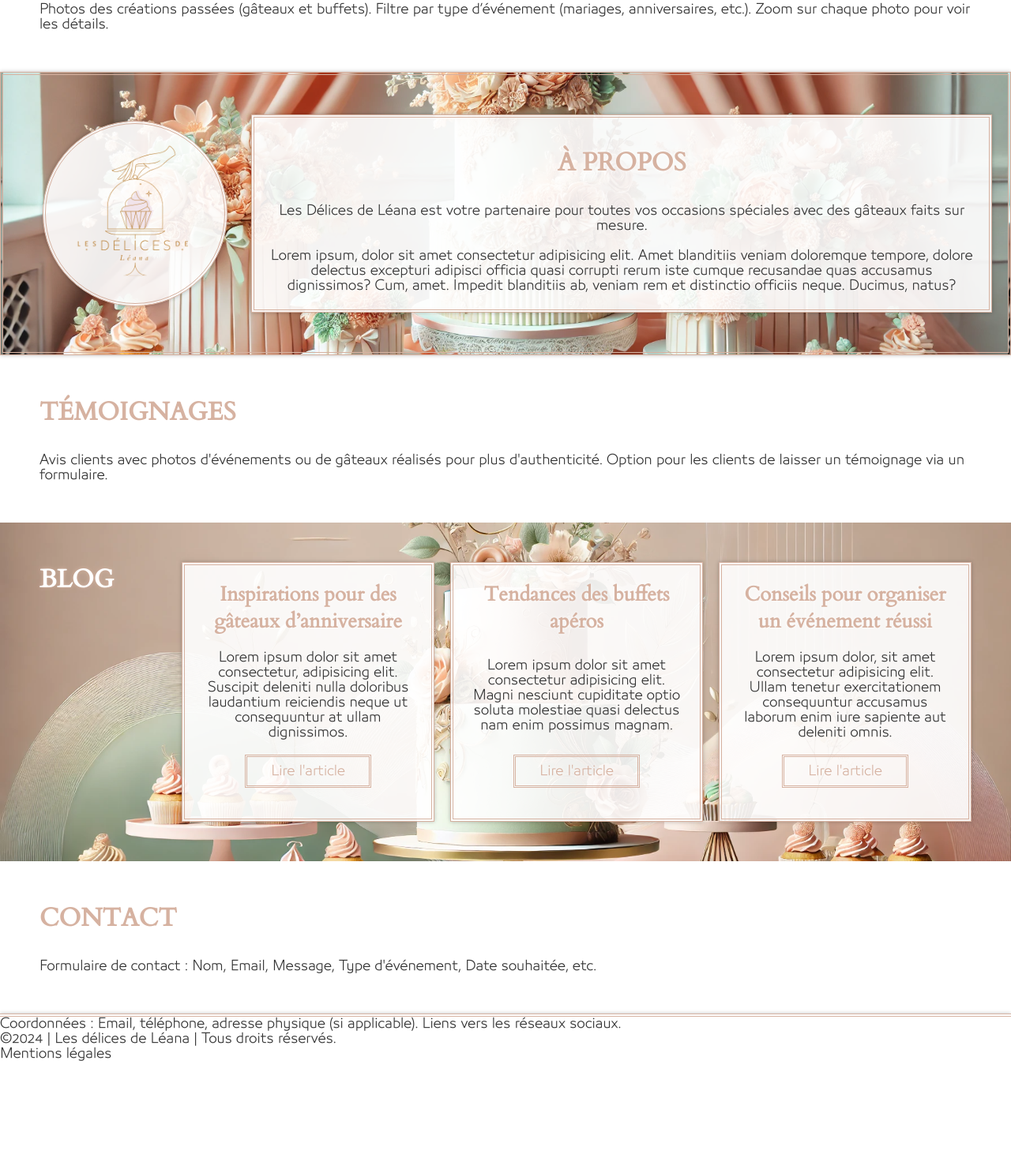
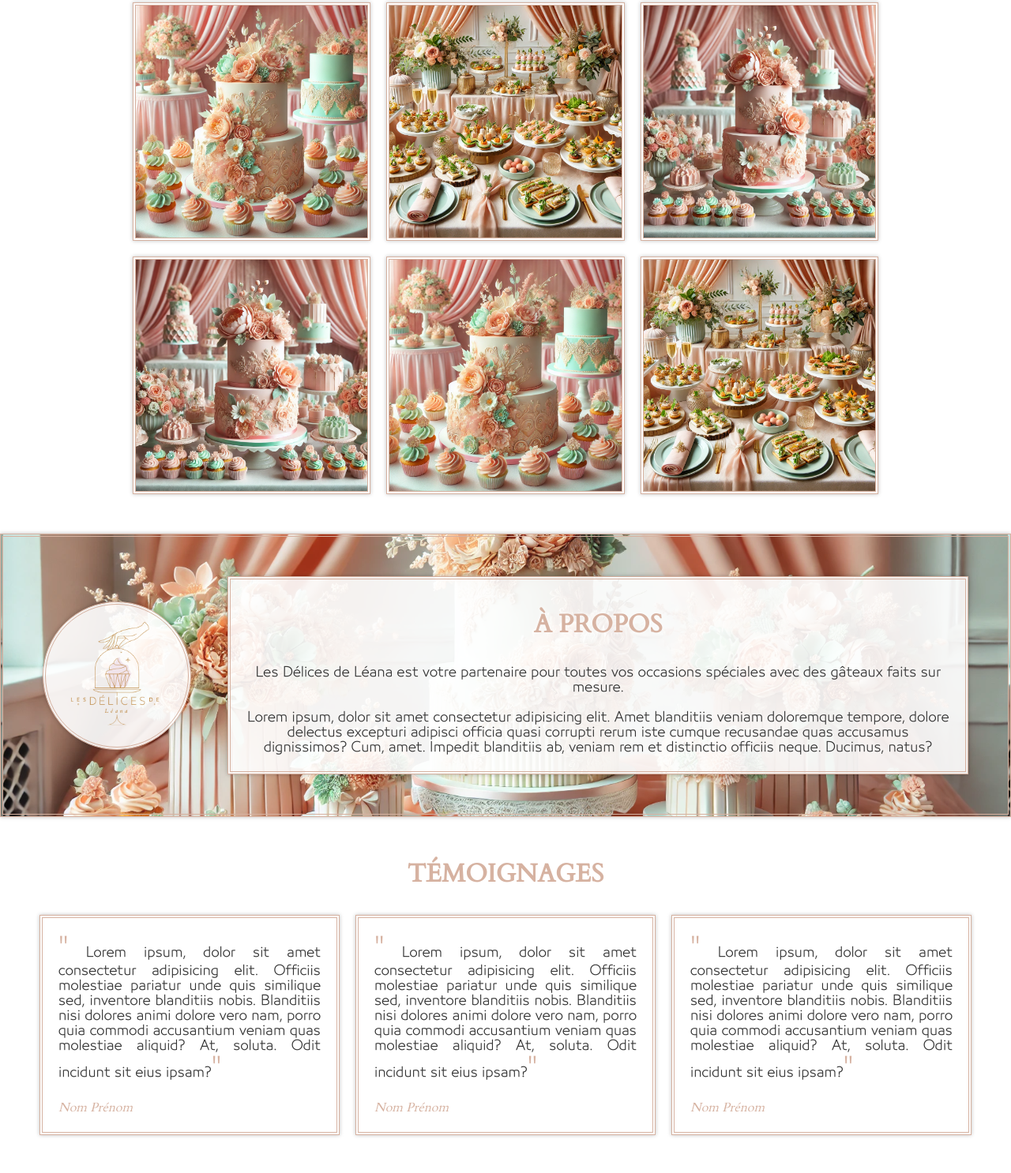
Before and after one commit to Webilys/LesDelicesDeLeana, a plain HTML site: page index.html in a window 1280 px wide. Shown: the part 1707-3193 px from the top of the page at 79% size. Before the commit the page ends 3052 px from the top, so only its background shows below. Drawn offline with Linux system fonts and the light colour scheme.

Commit message:
17/10/24 15:01

```diff
--- a/assets/styles/pages/_home.scss
+++ b/assets/styles/pages/_home.scss
@@ -84,6 +84,28 @@
   }
 }
 
+#galerie {
+  h2 {
+    text-align: center;
+  }
+
+  #galerie-container {
+    width: 80%;
+    margin: 0 auto;
+    display: grid;
+    grid-template-columns: repeat(3, 1fr);
+    gap: 20px;
+    justify-content: center;
+    align-items: center;
+
+    img {
+      width: 100%;
+      box-shadow: 0 0 5px $blackShadow;
+      border: 4px double $color1;
+    }
+  }
+}
+
 #a-propos {
   background: url(../img/1.webp) center/cover;
   width: 100%;
@@ -94,11 +116,10 @@
     #about-container {
       display: grid;
       grid-template-columns: 20% 80%;
-      gap: 30px;
       align-items: center;
 
       img {
-        width: 100%;
+        width: 80%;
         box-shadow: 0 0 5px $blackShadow;
         border-radius: 360px;
         border: 4px double $color1;
@@ -121,6 +142,39 @@
         h2 {
           padding-top: 15px;
         }
+      }
+    }
+  }
+}
+
+#temoignages {
+  h2 {
+    text-align: center;
+  }
+
+  #temoignages-container {
+    display: grid;
+    grid-template-columns: repeat(3, 1fr);
+    gap: 20px;
+
+    .temoignage {
+      border: 4px double $color1;
+      padding: 20px;
+      box-shadow: 0 0 5px $blackShadow;
+      display: flex;
+      justify-content: center;
+      align-items: center;
+      text-align: justify;
+
+      .quote {
+        color: $color1;
+        font-size: 2rem;
+      }
+
+      .nom-temoignage {
+        color: $color1;
+        font-family: $font2;
+        font-style: italic;
       }
     }
   }
--- a/index.html
+++ b/index.html
@@ -81,11 +81,20 @@
       </section>
       <section id="galerie">
         <h2>Galerie</h2>
-        <p>
-          Photos des créations passées (gâteaux et buffets). Filtre par type
-          d’événement (mariages, anniversaires, etc.). Zoom sur chaque photo
-          pour voir les détails.
-        </p>
+        <div id="galerie-container">
+          <img
+            src="./assets/img/gateau-sur-mesure.webp"
+            alt="Gâteau sur mesure"
+          />
+          <img src="./assets/img/buffet.webp" alt="Buffet" />
+          <img src="./assets/img/autres-services.webp" alt="autres-services" />
+          <img src="./assets/img/autres-services.webp" alt="Autres services" />
+          <img
+            src="./assets/img/gateau-sur-mesure.webp"
+            alt="Gâteau sur mesure"
+          />
+          <img src="./assets/img/buffet.webp" alt="Buffet" />
+        </div>
       </section>
       <section id="a-propos">
         <div id="a-propos-container">
@@ -114,11 +123,41 @@
       </section>
       <section id="temoignages">
         <h2>Témoignages</h2>
-        <p>
-          Avis clients avec photos d'événements ou de gâteaux réalisés pour plus
-          d'authenticité. Option pour les clients de laisser un témoignage via
-          un formulaire.
-        </p>
+        <div id="temoignages-container">
+          <div class="temoignage">
+            <p>
+              <span class="quote">"</span> Lorem ipsum, dolor sit amet
+              consectetur adipisicing elit. Officiis molestiae pariatur unde
+              quis similique sed, inventore blanditiis nobis. Blanditiis nisi
+              dolores animi dolore vero nam, porro quia commodi accusantium
+              veniam quas molestiae aliquid? At, soluta. Odit incidunt sit eius
+              ipsam?<span class="quote">"</span> <br /><br />
+              <span class="nom-temoignage">Nom Prénom</span>
+            </p>
+          </div>
+          <div class="temoignage">
+            <p>
+              <span class="quote">"</span> Lorem ipsum, dolor sit amet
+              consectetur adipisicing elit. Officiis molestiae pariatur unde
+              quis similique sed, inventore blanditiis nobis. Blanditiis nisi
+              dolores animi dolore vero nam, porro quia commodi accusantium
+              veniam quas molestiae aliquid? At, soluta. Odit incidunt sit eius
+              ipsam?<span class="quote">"</span> <br /><br />
+              <span class="nom-temoignage">Nom Prénom</span>
+            </p>
+          </div>
+          <div class="temoignage">
+            <p>
+              <span class="quote">"</span> Lorem ipsum, dolor sit amet
+              consectetur adipisicing elit. Officiis molestiae pariatur unde
+              quis similique sed, inventore blanditiis nobis. Blanditiis nisi
+              dolores animi dolore vero nam, porro quia commodi accusantium
+              veniam quas molestiae aliquid? At, soluta. Odit incidunt sit eius
+              ipsam?<span class="quote">"</span> <br /><br />
+              <span class="nom-temoignage">Nom Prénom</span>
+            </p>
+          </div>
+        </div>
       </section>
       <section id="blog">
         <div id="articles-container">
```
Also changed, not shown: assets/styles/index.css, 3 other files.
